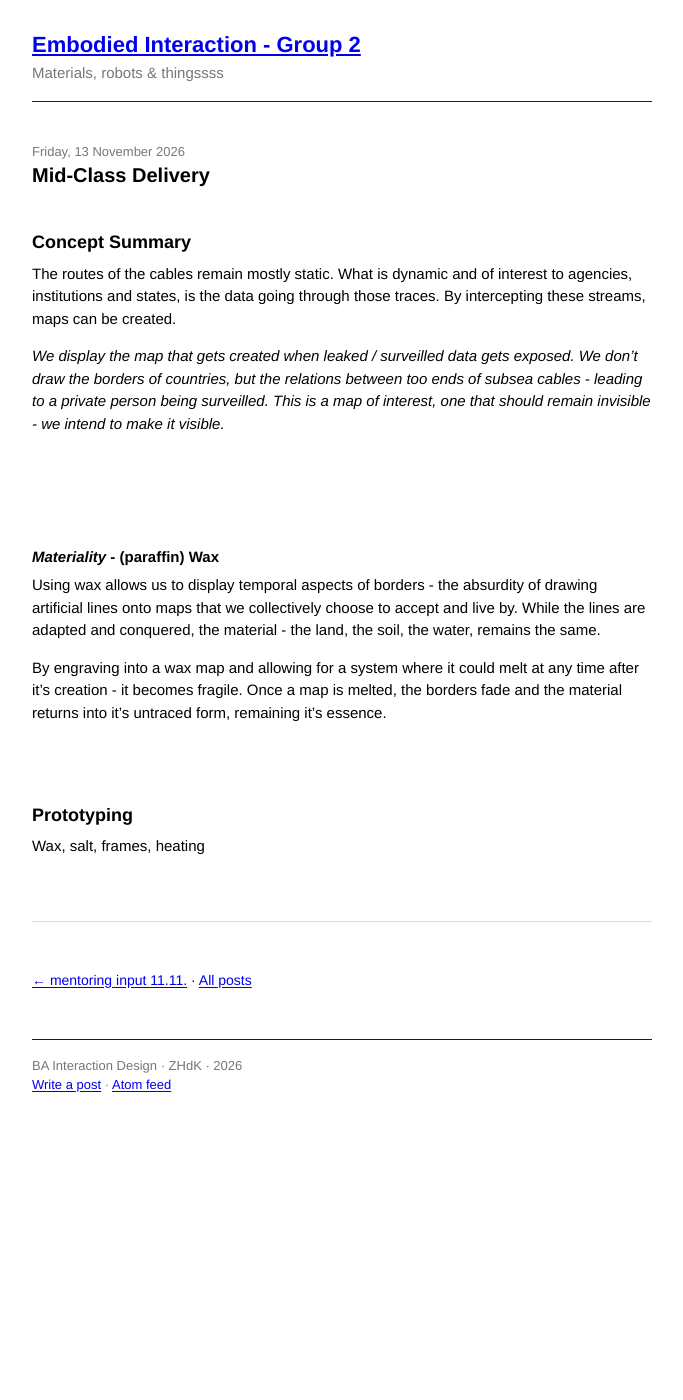
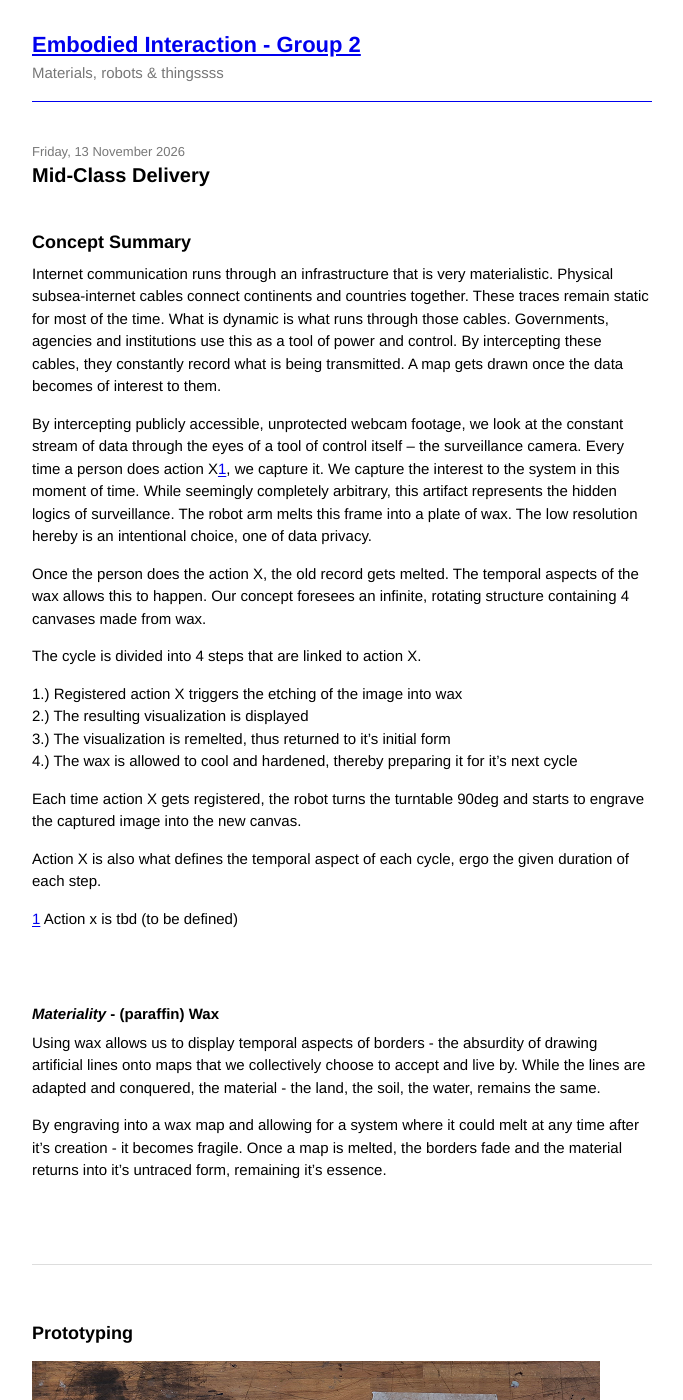
Before and after one commit to bonjourclaudio/aewwwww-blog, a Jekyll site: the page built from _posts/2026-11-11-final-concept.md, in a window 1280 px wide and 1400 px high. Shown: the whole window, without its empty margins (298-981 px from the left). Built offline with Jekyll 4.4.1, drawn with Linux system fonts in a browser that asks for light colours.

Commit message:
Update _posts/2026-11-11-final-concept.md (via Pages CMS)

```diff
--- a/_posts/2026-11-11-final-concept.md
+++ b/_posts/2026-11-11-final-concept.md
@@ -5,13 +5,33 @@ published: true
 ---
 ## Concept Summary
 
-The routes of the cables remain mostly static. What is dynamic and of interest to agencies, institutions and states, is the data going through those traces. By intercepting these streams, maps can be created.
+Internet communication runs through an infrastructure that is very materialistic. Physical subsea-internet cables connect continents and countries together. These traces remain static for most of the time. What is dynamic is what runs through those cables. Governments, agencies and institutions use this as a tool of power and control. By intercepting these cables, they constantly record what is being transmitted. A map gets drawn once the data becomes of interest to them.
 
-*We display the map that gets created when leaked / surveilled data gets exposed. We don't draw the borders of countries, but the relations between too ends of subsea cables - leading to a private person being surveilled. This is a map of interest, one that should remain invisible - we intend to make it visible.*
+By intercepting publicly accessible, unprotected webcam footage, we look at the constant stream of data through the eyes of a tool of control itself – the surveillance camera. Every time a person does action X[1](#sdfootnote1sym), we capture it. We capture the interest to the system in this moment of time. While seemingly completely arbitrary, this artifact represents the hidden logics of surveillance. The robot arm melts this frame into a plate of wax. The low resolution hereby is an intentional choice, one of data privacy.
+
+Once the person does the action X, the old record gets melted. The temporal aspects of the wax allows this to happen. Our concept foresees an infinite, rotating structure containing 4 canvases made from wax.
 
 
 
-&nbsp;
+The cycle is divided into 4 steps that are linked to action X.
+
+
+1.) Registered action X triggers the etching of the image into wax
+2.) The resulting visualization is displayed
+3.) The visualization is remelted, thus returned to it’s initial form
+4.) The wax is allowed to cool and hardened, thereby preparing it for it’s next cycle
+
+
+
+Each time action X gets registered, the robot turns the turntable 90deg and starts to engrave the captured image into the new canvas.
+
+Action X is also what defines the temporal aspect of each cycle, ergo the given duration of each step.
+
+
+
+[1](#sdfootnote1anc) Action x is tbd (to be defined)
+
+
 
 &nbsp;
 
@@ -25,6 +45,10 @@ By engraving into a wax map and allowing for a system where it could melt at any
 
 &nbsp;
 
+---
+
 ## Prototyping
 
-Wax, salt, frames, heating
+![](/assets/img/alu_frames.png)
+
+![](/assets/img/Screenshot-20261113-16:51:54.png)
```
